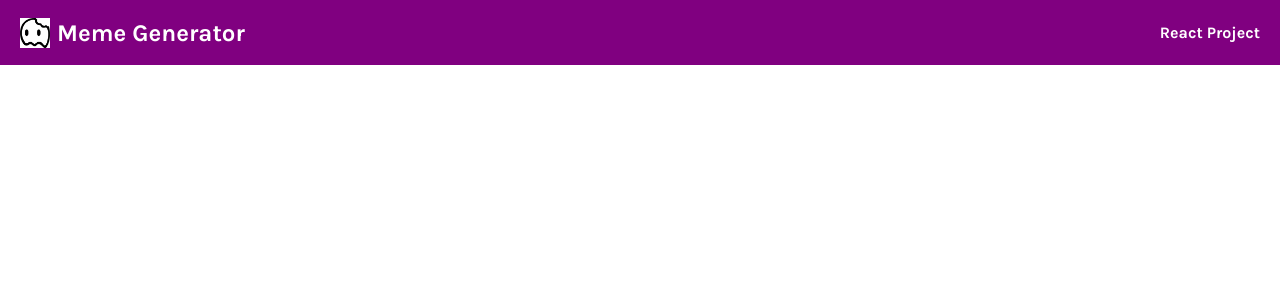
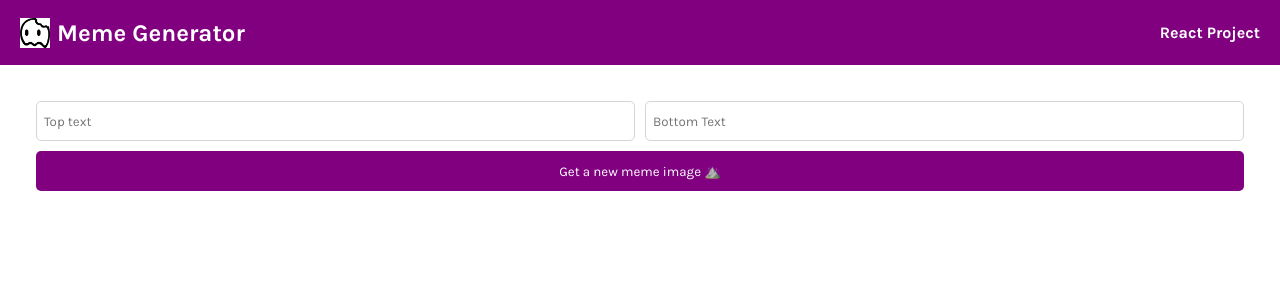
Before and after one commit to zichengshan/Meme-Generator-App, a React (Create React App) app: page / in a window 1280 px wide. Shown: the top 300 px of the page. Built offline with nearby package versions, Linux system fonts and the light colour scheme.

Commit message:
Meme component and styling

```diff
--- a/src/App.js
+++ b/src/App.js
@@ -1,10 +1,12 @@
 import './App.css';
 import Header from "./components/Header";
+import Meme from "./components/Meme";
 
 function App() {
   return (
     <div className="App">
       <Header/>
+        <Meme/>
     </div>
   );
 }
--- a/src/components/Header.js
+++ b/src/components/Header.js
@@ -3,10 +3,10 @@
 
 export default function Header(){
     return(
-        <div className="header">
+        <header className="header">
             <img className="header--logo" src={logo} alt = "logo"/>
             <h2 className="header--title">Meme Generator</h2>
             <h4 className="header--text">React Project</h4>
-        </div>
+        </header>
     )
 }
--- /dev/null
+++ b/src/components/Meme.js
@@ -0,0 +1,21 @@
+import React from "react";
+
+export default function Meme(){
+    return (
+        <main>
+            <form className="form">
+                <input
+                    type = "text"
+                    placeholder="Top text"
+                    className="form--input"
+                />
+                <input
+                    type = "text"
+                    placeholder="Bottom Text"
+                    className="form--input"
+                />
+                <button className="form--button"> Get a new meme image ⛰️</button>
+            </form>
+        </main>
+    )
+}
--- a/src/index.css
+++ b/src/index.css
@@ -25,3 +25,30 @@
 .header--title {
   margin-right: auto;
 }
+
+main{
+  padding: 36px;
+}
+
+.form{
+  display: grid;
+  grid-template: 40px 40px / 1fr 1fr;
+  gap: 10px;
+}
+
+.form--input {
+  font-family: "Karla", sans-serif;
+  border-radius: 5px;
+  border: 1px solid #D5D4D8;
+  text-indent: 5px;
+}
+
+.form--button {
+  grid-column: 1 / -1;
+  font-family: "Karla", sans-serif;
+  border-radius: 5px;
+  background: purple;
+  color: white;
+  border: none;
+  cursor: pointer;
+}
```
